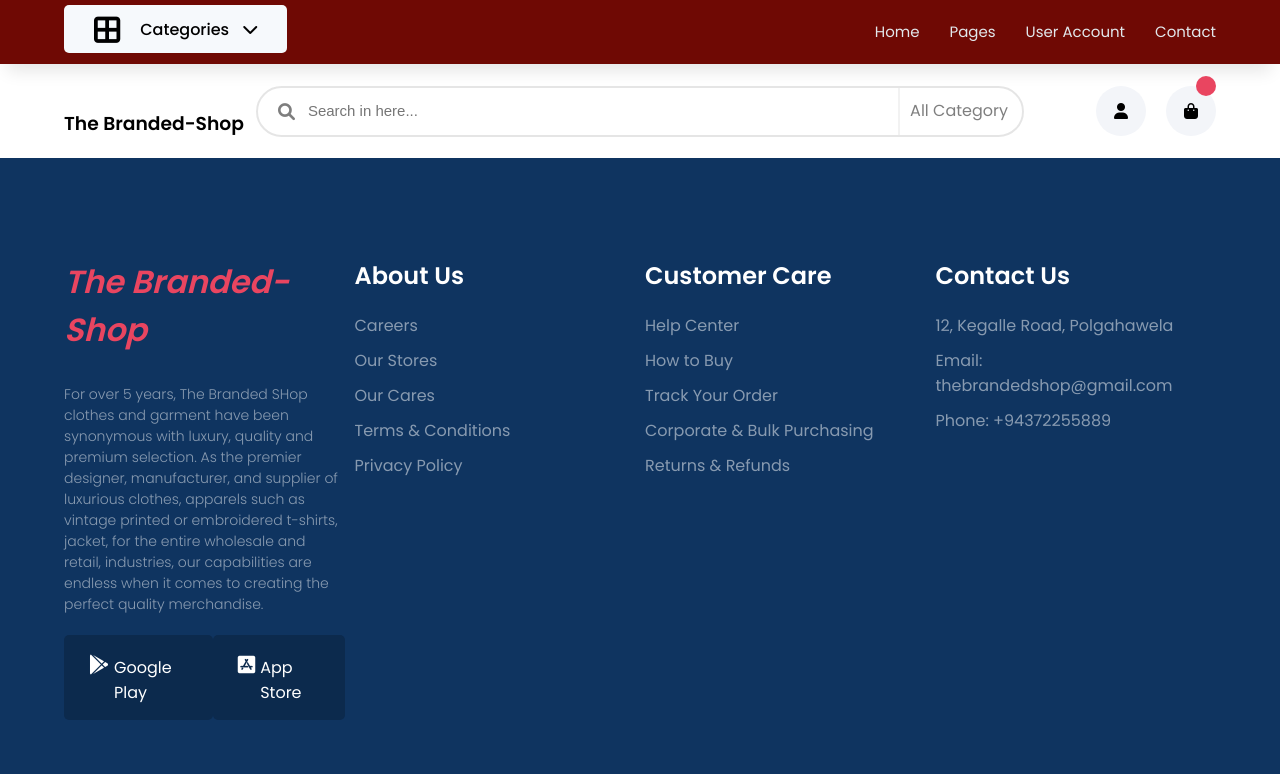
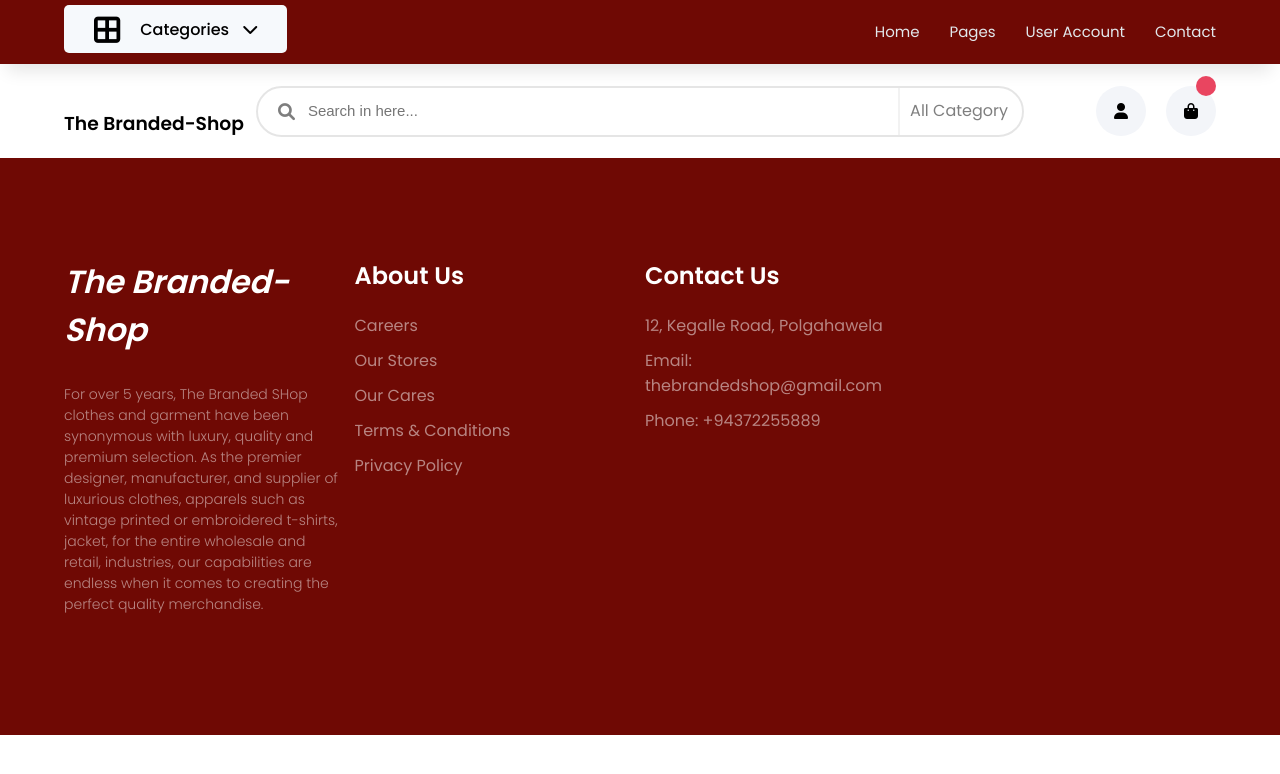
Before and after one commit to Chathura99/the-branded-shop, a React (Create React App) app: page /cart in a window 1280 px wide. Shown: the top 774 px of the page. Built offline with nearby package versions, Linux system fonts and the light colour scheme.

Commit message:
crate footer component

```diff
--- a/src/common/Footer/Footer.jsx
+++ b/src/common/Footer/Footer.jsx
@@ -1,27 +1,25 @@
-import React from "react"
-import "./style.css"
+import React from "react";
+import "./style.css";
 
 const Footer = () => {
   return (
     <>
       <footer>
-        <div className='container grid2'>
-          <div className='box'>
+        <div className="container grid2">
+          <div className="box">
             <h1>The Branded-Shop</h1>
-            <p>For over 5 years, The Branded SHop clothes and garment have been synonymous with luxury, quality and premium selection. As the premier designer, manufacturer, and supplier of luxurious clothes, apparels such as vintage printed or embroidered t-shirts, jacket, for the entire wholesale and retail, industries, our capabilities are endless when it comes to creating the perfect quality merchandise.</p>
-            <div className='icon d_flex'>
-              <div className='img d_flex'>
-                <i class='fa-brands fa-google-play'></i>
-                <span>Google Play</span>
-              </div>
-              <div className='img d_flex'>
-                <i class='fa-brands fa-app-store-ios'></i>
-                <span>App Store</span>
-              </div>
-            </div>
+            <p>
+              For over 5 years, The Branded SHop clothes and garment have been
+              synonymous with luxury, quality and premium selection. As the
+              premier designer, manufacturer, and supplier of luxurious clothes,
+              apparels such as vintage printed or embroidered t-shirts, jacket,
+              for the entire wholesale and retail, industries, our capabilities
+              are endless when it comes to creating the perfect quality
+              merchandise.
+            </p>
           </div>
 
-          <div className='box'>
+          <div className="box">
             <h2>About Us</h2>
             <ul>
               <li>Careers</li>
@@ -31,17 +29,8 @@
               <li>Privacy Policy</li>
             </ul>
           </div>
-          <div className='box'>
-            <h2>Customer Care</h2>
-            <ul>
-              <li>Help Center </li>
-              <li>How to Buy </li>
-              <li>Track Your Order </li>
-              <li>Corporate & Bulk Purchasing </li>
-              <li>Returns & Refunds </li>
-            </ul>
-          </div>
-          <div className='box'>
+
+          <div className="box">
             <h2>Contact Us</h2>
             <ul>
               <li>12, Kegalle Road, Polgahawela </li>
@@ -52,7 +41,7 @@
         </div>
       </footer>
     </>
-  )
-}
+  );
+};
 
-export default Footer
+export default Footer;
--- a/src/common/Footer/style.css
+++ b/src/common/Footer/style.css
@@ -1,11 +1,11 @@
 footer {
-  background-color: #0f3460;
+  background-color: #6f0904;
   padding: 100px 0;
   color: #fff;
 }
 footer h1 {
   margin-bottom: 30px;
-  color: #e94560;
+  color: #ffffff;
   font-weight: 800;
   font-style: italic;
 }
```
